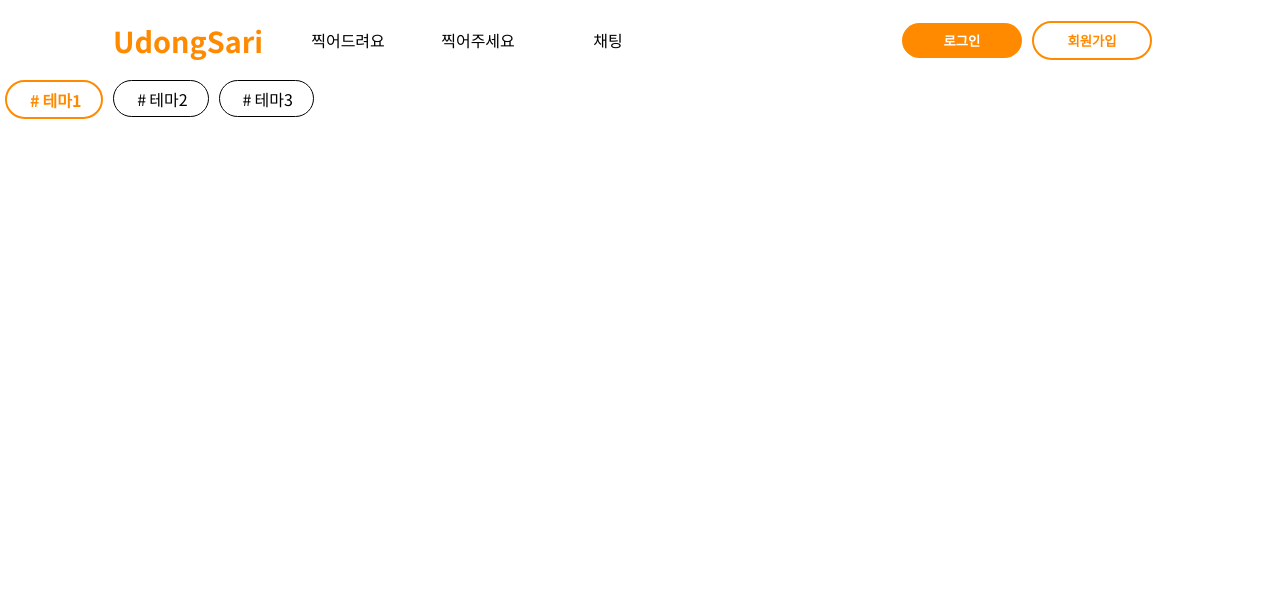
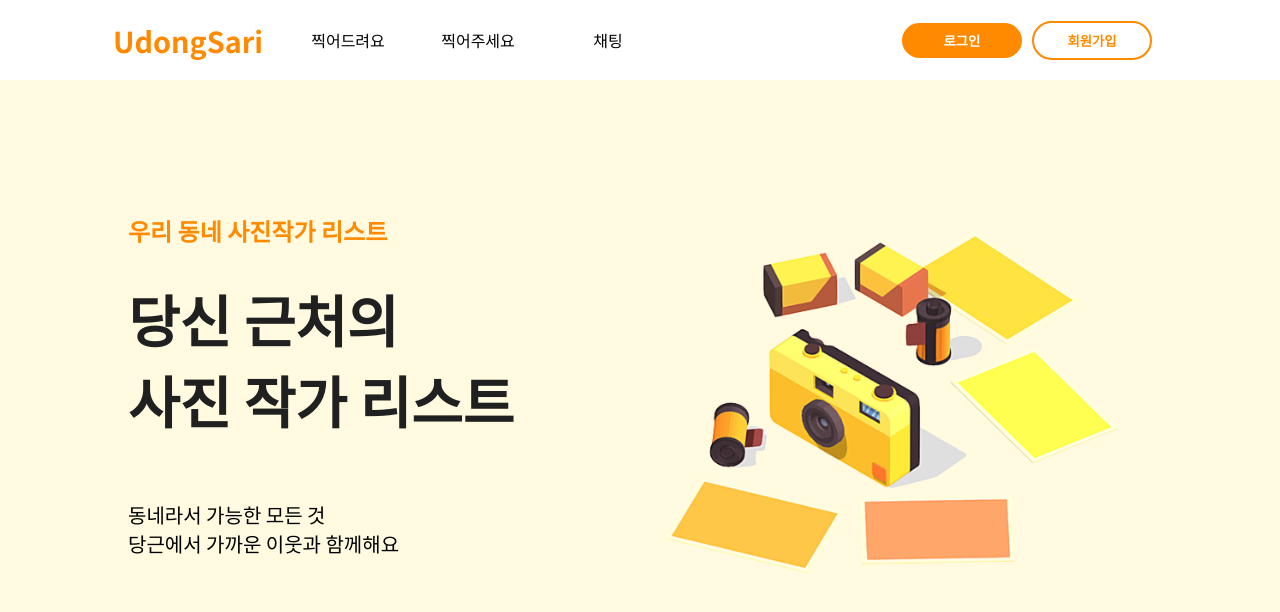
Before and after one commit to UdongSari/frontend, a React (Vite) app: page / in a window 1280 px wide. Shown: the top 612 px of the page. Built offline with nearby package versions, Linux system fonts and the light colour scheme.

Commit message:
feat: 홈 화면 hero section 추가

```diff
--- a/src/pages/Home.jsx
+++ b/src/pages/Home.jsx
@@ -1,25 +1,35 @@
 import React, { useEffect } from "react";
-import { useState } from "react";
-import { useNavigate } from "react-router-dom";
-import { motion } from "framer-motion";
-import { HashTag } from "../components/HashTag";
+import { Button } from "../components/Button";
+
+import heroImage from "../assets/hero.png";
+
+import "./Home.scss";
 
 export default function Home() {
-    const navigate = useNavigate();
+    return (
+        <main className="home-page">
+            <section className="hero-section-wrapper">
+                <div className="hero-section-container">
+                    <div className="hero-section-item">
+                        <h2>
+                            <span>우리 동네 사진작가 리스트</span>
+                        </h2>
 
-    const onClickBack = () => {
-        navigate("/");
-    };
+                        <h1>
+                            <span>당신 근처의</span>
+                            <span>사진 작가 리스트</span>
+                        </h1>
 
-    const [selected, setSelected] = useState([]);
-
-    return (
-        <>
-            <HashTag.Group interactable get={selected} set={setSelected}>
-                <HashTag.Item active>테마1</HashTag.Item>
-                <HashTag.Item>테마2</HashTag.Item>
-                <HashTag.Item>테마3</HashTag.Item>
-            </HashTag.Group>
-        </>
+                        <p>
+                            <span>동네라서 가능한 모든 것</span>
+                            <span>당근에서 가까운 이웃과 함께해요</span>
+                        </p>
+                    </div>
+                    <div className="hero-section-item">
+                        <img src={heroImage} alt="" />
+                    </div>
+                </div>
+            </section>
+        </main>
     );
 }
--- a/src/pages/Home.scss
+++ b/src/pages/Home.scss
@@ -0,0 +1,43 @@
+@import "../styles/colors.scss";
+@import "../styles/util.scss";
+
+.home-page {
+}
+
+.hero-section-wrapper {
+    width: 100%;
+    height: calc(100vh - 80px);
+    background-color: #fffae0;
+
+    .hero-section-container {
+        display: flex;
+        height: 100%;
+        align-items: center;
+        @include wrapper-width;
+
+        .hero-section-item {
+            display: flex;
+            flex-direction: column;
+            width: 50%;
+
+            padding-bottom: 80px;
+
+            span {
+                display: block;
+            }
+            h1 {
+                padding: 30px 0px;
+
+                color: #202020;
+                font-size: 3.5rem;
+            }
+            h2 {
+                color: $color-orange;
+            }
+            p {
+                padding: 30px 0px;
+                font-size: 1.25rem;
+            }
+        }
+    }
+}
```
Also changed, not shown: src/assets/hero.png (added).
